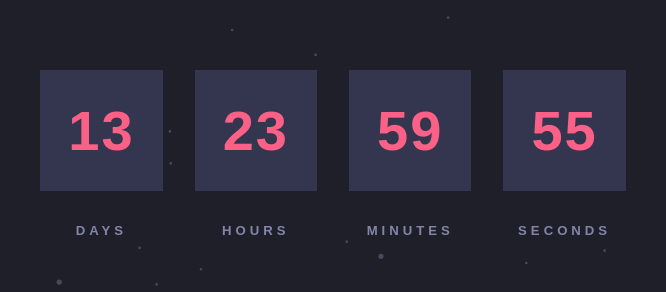
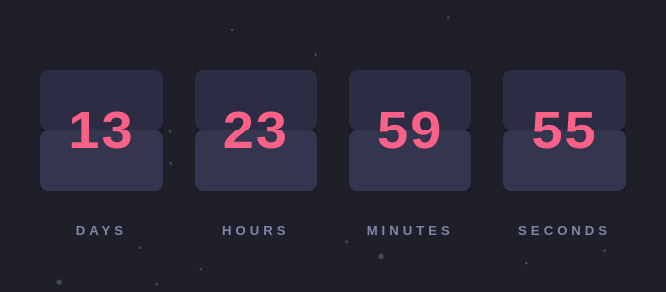
Before and after one commit to dwhenson/frontendmentor-launch-countdown, a website: page index.html in a window 1280 px wide. Shown: the part 247-539 px from the top of the page, 307-973 px from the left. Drawn offline with Linux system fonts and the light colour scheme.

Commit message:
✅ ADD: Updated JS and basic CSS styles for counter

```diff
--- a/css/styles.css
+++ b/css/styles.css
@@ -183,9 +183,44 @@ main {
   flex: 1;
   min-width: 3ch;
 }
-.app .flip-card {
+.app .card-wrapper {
+  display: grid;
+  background-color: var(--clr-neutral-400);
+  transform: rotateY(0deg);
+}
+.app .card-wrapper:hover .top {
+  transform: rotateX(-180deg);
+}
+.app .card-wrapper:hover .bottom {
+  transform: rotateX(-180deg);
+}
+.app .card-wrapper .flip-card {
+  grid-area: 1/-1/1/-1;
+  height: 50%;
   padding: 0.5em;
-  background-color: var(--clr-neutral-200);
+  overflow: hidden;
+  transform: rotateY(0deg);
+  transform-style: preserve-3d;
+  transition: all 250ms linear;
+}
+.app .card-wrapper .top {
+  align-self: start;
+  border-radius: 0.5rem;
+  background-color: #2c2d44;
+  backface-visibility: visible;
+  transform-origin: bottom;
+}
+.app .card-wrapper .bottom {
+  position: relative;
+  align-self: end;
+  border-radius: 0.5rem;
+  background-color: #343650;
+  backface-visibility: hidden;
+  transform-origin: top;
+}
+.app .card-wrapper .bottom .text {
+  position: absolute;
+  transform: translateY(-95%);
 }
 .app .period {
   margin-top: 2rem;
--- a/index.html
+++ b/index.html
@@ -9,11 +9,14 @@
 		<link rel="stylesheet" href="css/styles.css" />
 		<script defer src="js/main.js"></script>
 	</head>
+
 	<body class="center-content">
 		<main>
 			<div class="wrapper">
 				<h1>We're launching soon</h1>
-				<div id="app" class="app"></div>
+				<div id="app" class="app">
+					<!-- JS inserted content here  -->
+				</div>
 			</div>
 		</main>
 		<footer class="footer">
--- a/js/main.js
+++ b/js/main.js
@@ -17,21 +17,41 @@ const countdownEnd = new Date(Date.now() + 12096e5).getTime();
  * @param      {String}  seconds  The number of seconds
  */
 function renderHTML(days, hours, minutes, seconds) {
-	app.innerHTML = /* html */ `
+	app.innerHTML = `
 	<div>
-			<p class="flip-card">${days}</p>
+		<div class="card-wrapper">
+			<div class="flip-card top">${days.toString().padStart(2, "0")}</div>
+			<div class="flip-card bottom">
+				<p class="text">${days.toString().padStart(2, "0")}</p>
+			</div>
+		</div>
 		<p id="days" class="period">Days</p>
 	</div>
 	<div>
-			<p class="flip-card">${hours}</p>
+		<div class="card-wrapper">
+			<div class="flip-card top">${hours.toString().padStart(2, "0")}</div>
+			<div class="flip-card bottom">
+				<p class="text">${hours.toString().padStart(2, "0")}</p>
+			</div>
+		</div>
 		<p id="hours" class="period">Hours</p>
 	</div>
 	<div>
-			<p class="flip-card">${minutes}</p>
+		<div class="card-wrapper">
+			<div class="flip-card top">${minutes.toString().padStart(2, "0")}</div>
+			<div class="flip-card bottom">
+				<p class="text">${minutes.toString().padStart(2, "0")}</p>
+			</div>
+		</div>
 		<p id="minutes" class="period">Minutes</p>
 	</div>
 	<div>
-			<p class="flip-card">${seconds}</p>
+		<div class="card-wrapper">
+			<div class="flip-card top">${seconds.toString().padStart(2, "0")}</div>
+			<div class="flip-card bottom">
+				<p class="text">${seconds.toString().padStart(2, "0")}</p>
+			</div>
+		</div>
 		<p id="seconds" class="period">Seconds</p>
 	</div>
 	`;
--- a/package.json
+++ b/package.json
@@ -18,6 +18,7 @@
 		"eslint-plugin-node": "^11.1.0",
 		"eslint-plugin-prettier": "^3.1.4",
 		"eslint-plugin-react": "^7.23.2",
+		"htmlhint": "^0.14.2",
 		"lit-html": "^1.3.0",
 		"postcss": "^8.2.1",
 		"postcss-sorting": "^6.0.0",
--- a/scss/blocks/_countdown.scss
+++ b/scss/blocks/_countdown.scss
@@ -25,9 +25,53 @@
 		min-width: 3ch;
 	}
 
-	.flip-card {
-		padding: 0.5em;
-		background-color: var(--clr-neutral-200);
+	.card-wrapper {
+		display: grid;
+		background-color: var(--clr-neutral-400);
+		transform: rotateY(0deg);
+		// transform-origin: bottom;
+		// transform-style: preserve-3d;
+		// transition: all 1000ms ease-in;
+
+		&:hover .top {
+			transform: rotateX(-180deg);
+		}
+
+		&:hover .bottom {
+			transform: rotateX(-180deg);
+		}
+
+		.flip-card {
+			grid-area: 1 / -1 / 1 / -1;
+			height: 50%;
+			padding: 0.5em;
+			overflow: hidden;
+			transform: rotateY(0deg);
+			transform-style: preserve-3d;
+			transition: all 250ms linear;
+		}
+
+		.top {
+			align-self: start;
+			border-radius: 0.5rem;
+			background-color: hsla(238, 21%, 22%, 1);
+			backface-visibility: visible;
+			transform-origin: bottom;
+		}
+
+		.bottom {
+			position: relative;
+			align-self: end;
+			border-radius: 0.5rem;
+			background-color: hsla(236, 21%, 26%, 1);
+			backface-visibility: hidden;
+			transform-origin: top;
+
+			.text {
+				position: absolute;
+				transform: translateY(-95%);
+			}
+		}
 	}
 
 	.period {
```
Also changed, not shown: 1 other file. Lines whose indentation alone changed are shown as unchanged.
